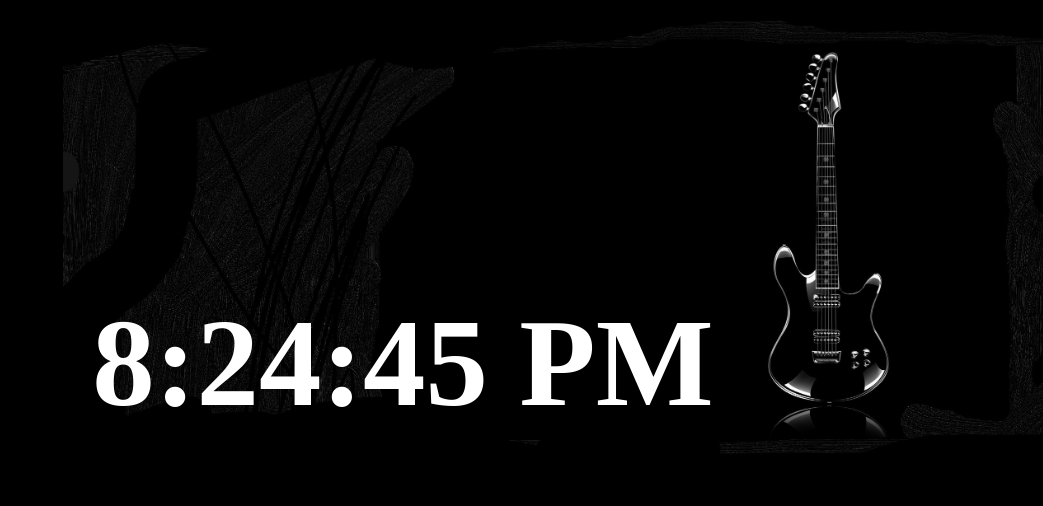
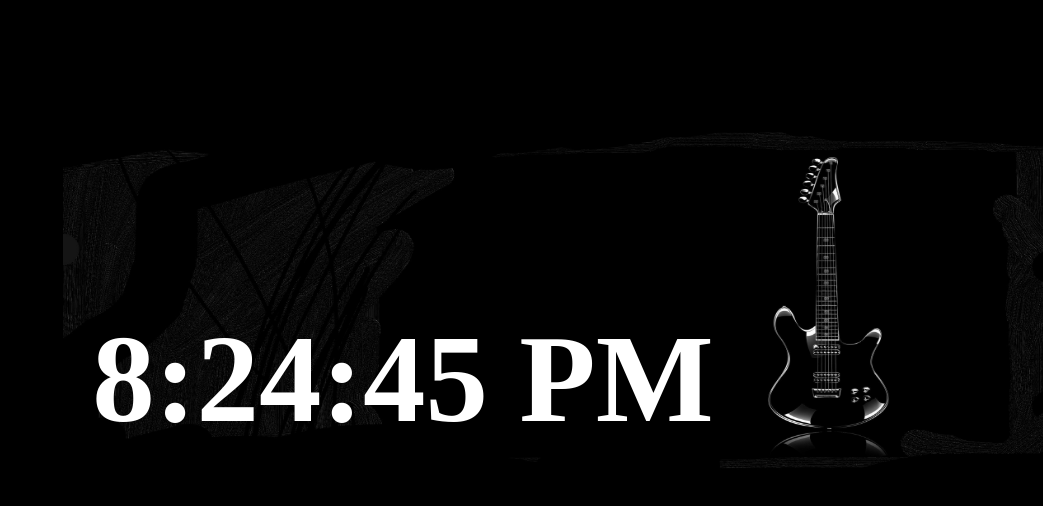
Before and after one commit to tofik-khan/Clock, a plain HTML site: page index.html in a window 1280 px wide. Shown: the whole page, without its empty margins (237-1280 px from the left). Drawn offline with Linux system fonts and the light colour scheme.

Commit message:
updated css to style background
[css/style.css]
- Copied style statements from body in idex.html to style.css

[index.html]
-Created a class for time and body for css formatting

```diff
--- a/css/style.css
+++ b/css/style.css
@@ -1,5 +1,18 @@
+.body {
+	background-image: url('../img/background.jpg');
+	background-size: 77% 100%;
+	background-repeat: no-repeat;
+	background-position: 300px 50px;
+	background-color: #000000;
+	padding-top: 200px
+}
+
 h1 {
     font-size: 125px;
     text-align: center;
     color: white;
 }
+
+.time{
+	margin-top: 100px;
+}
--- a/index.html
+++ b/index.html
@@ -10,7 +10,7 @@
 
         <title>Clock</title>
     </head>
-    <body onload="getTime()" style="background-image: url('img/background.jpg'); background-size: 77%; background-repeat: no-repeat; background-position: 300px; background-color: #000000; padding-top: 200px" >
-        <item id="time"></item>
+    <body class="body" onload="getTime()">
+        <div class="time" id="time"></div>
     </body>
 </html>
```
